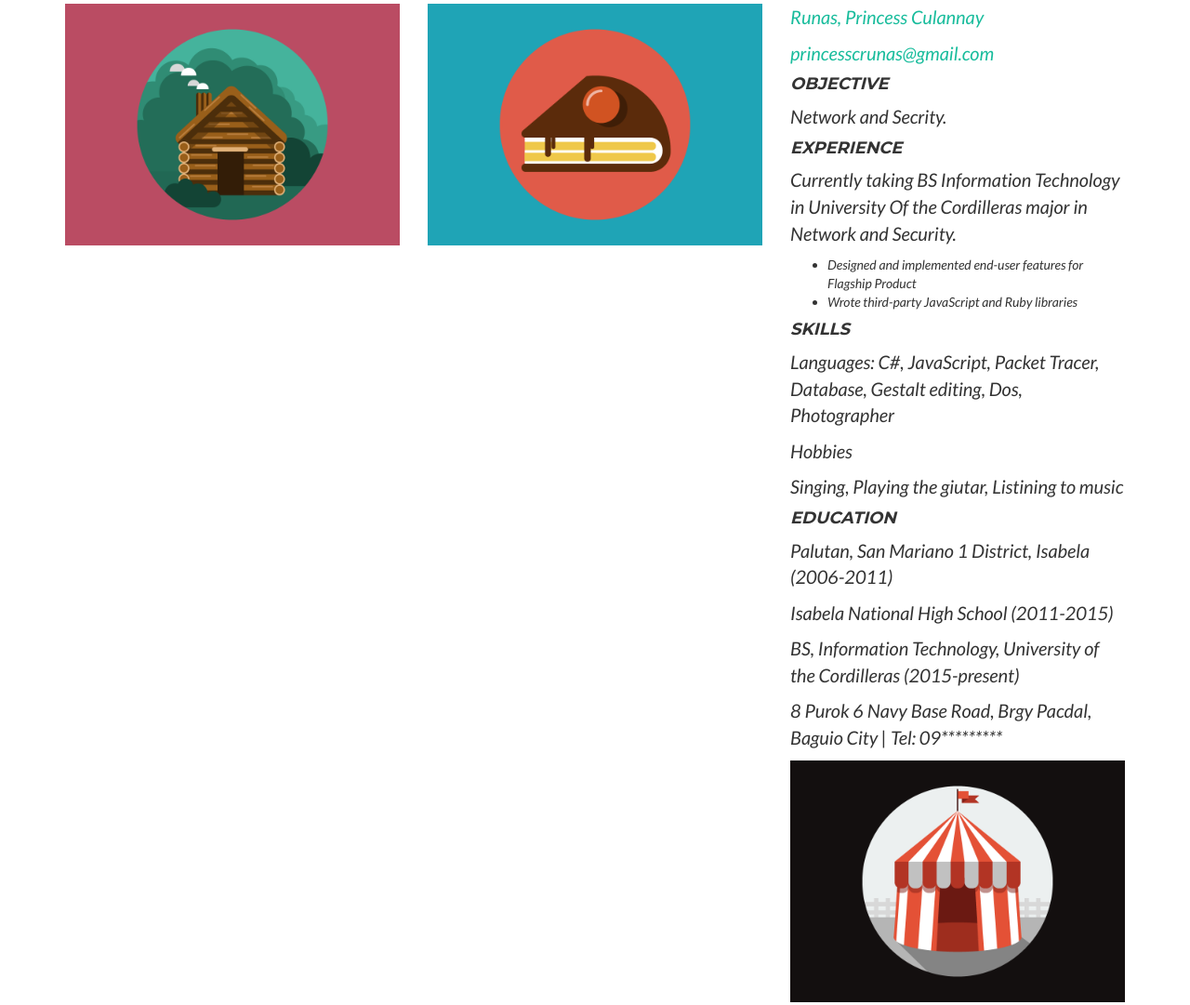
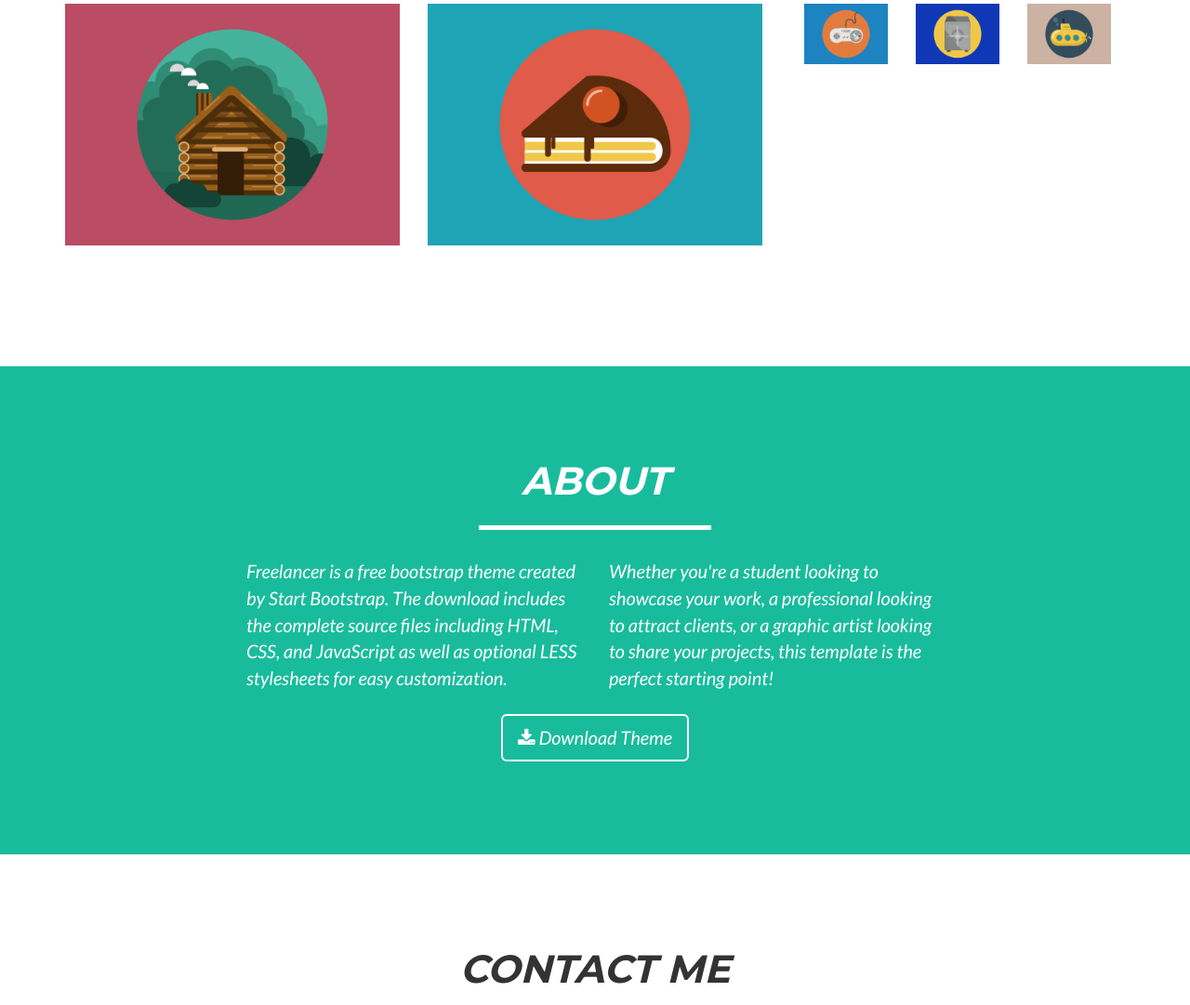
Before and after one commit to cessrunas/cessrunas.github.io, a website: page index.html in a window 1280 px wide. Shown: the part 968-2049 px from the top of the page at 93% size. Drawn offline with nearby package versions, Linux system fonts and the light colour scheme.

Commit message:
Update index.html

```diff
--- a/index.html
+++ b/index.html
@@ -117,42 +117,6 @@
                         <div class="caption">
                             <div class="caption-content">
                                 <i class="<!DOCTYPE html>
-<html>
-    <head>
-        <link type="text/css" rel="stylesheet" href="princess.css"/>
-        <title></title>
-    </head>
-    <body>
-        <div id="header">
-            <p id="name">Runas, Princess Culannay</p>
-            <a href="mailto:you@yourdomain.com"><p id="email">princesscrunas@gmail.com</p></a>
-        </div>
-        <div class="left"></div>
-        <div class="right">
-            <h4>Objective</h4>
-            <p>Network and Secrity.</p>
-            <h4>Experience</h4>
-            <p>Currently taking BS Information Technology in University Of the Cordilleras major in Network and Security.</p>
-            <ul>
-                <li>Designed and implemented end-user features for Flagship Product</li>
-                <li>Wrote third-party JavaScript and Ruby libraries</li>
-            </ul>
-            <h4>Skills</h4>
-            <p>Languages: C#, JavaScript, Packet Tracer, Database, Gestalt editing, Dos, Photographer</p>
-            <p>Hobbies</p>
-            <p>Singing, Playing the giutar, Listining to music</p>
-            <h4>Education</h4>
-            <p>Palutan, San Mariano 1 District, Isabela (2006-2011)</p>
-            <p>Isabela National High School (2011-2015)</p>
-            <p>BS, Information Technology, University of the Cordilleras (2015-present)</p>
-            <ul>
-            </ul>
-        </div>
-        <div id="footer">
-            <p>8 Purok 6 Navy Base Road, Brgy Pacdal, Baguio City | Tel: 09*********</p>
-        </div>
-    </body>
-</html></i>
                             </div>
                         </div>
                         <img src="img/portfolio/circus.png" class="img-responsive" alt="">
```
